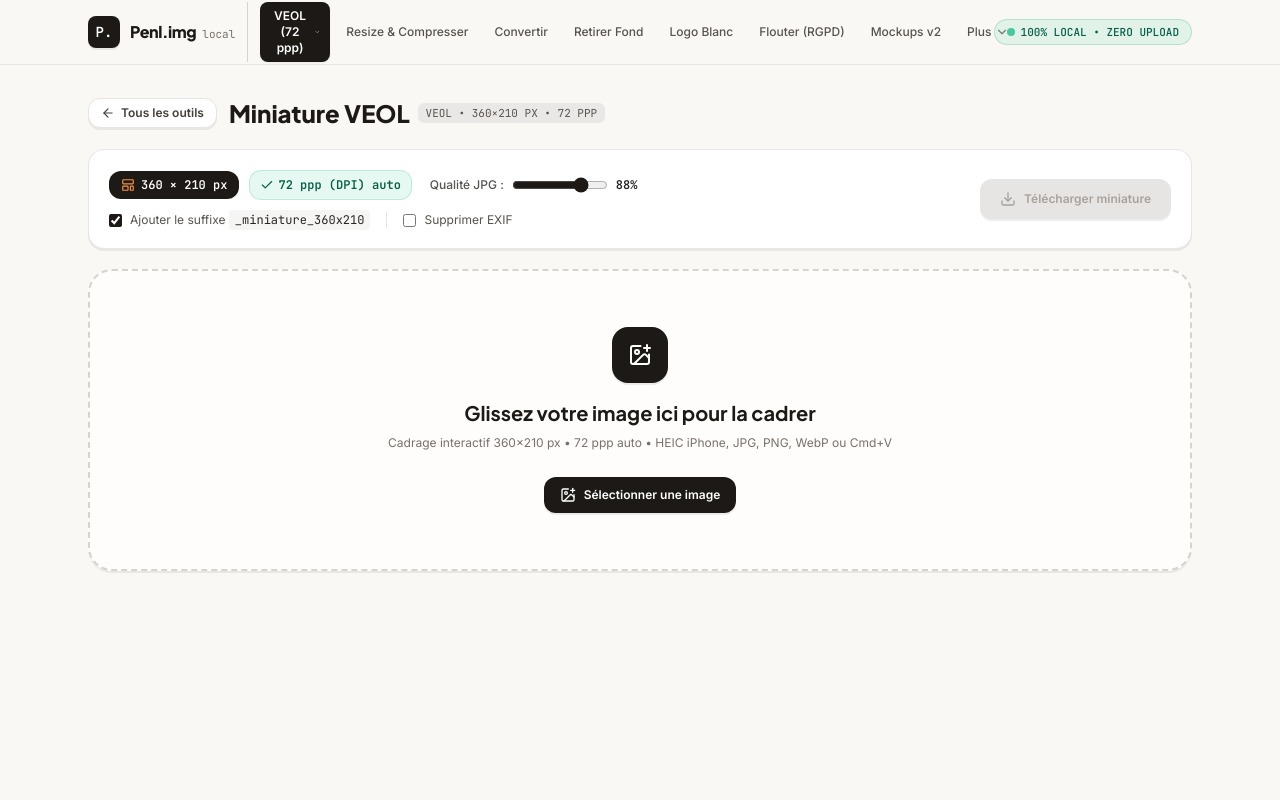
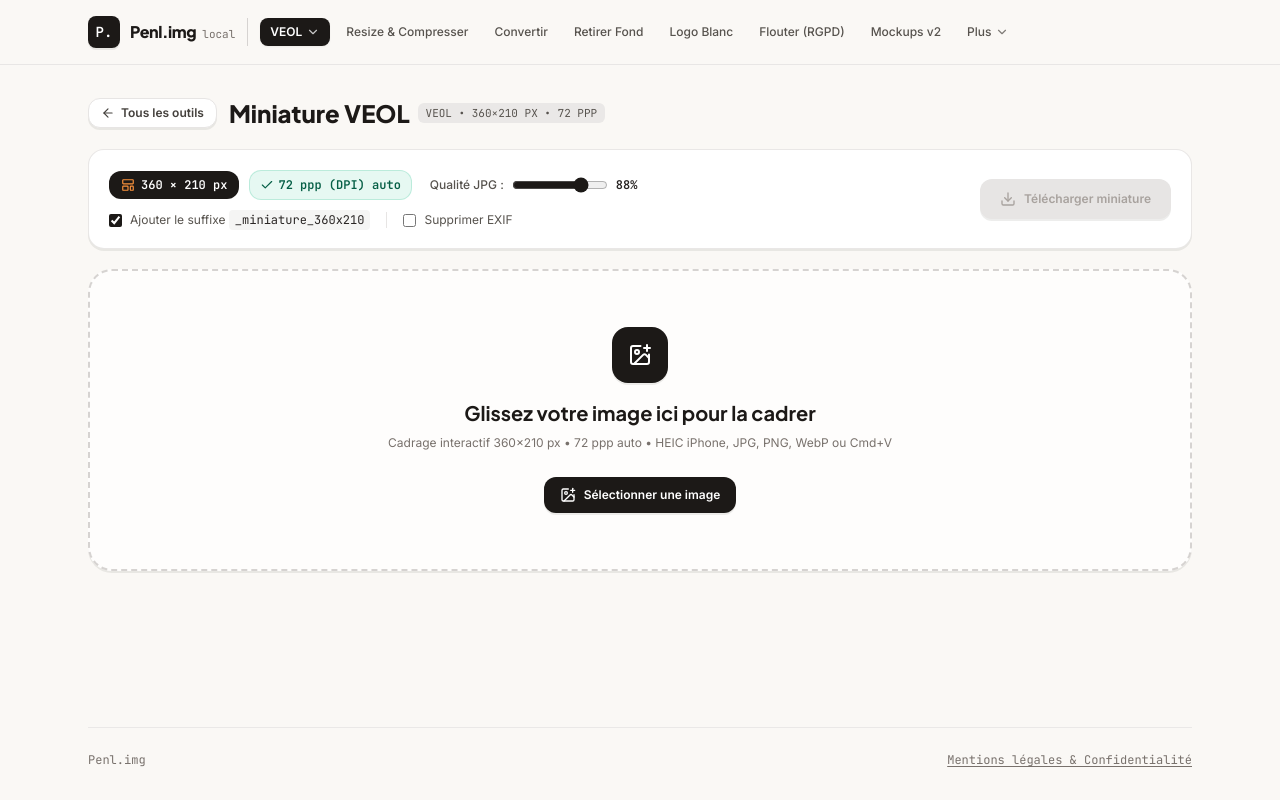
Before and after one commit to LaTMacchiato/penl-img, a React (Vite) app: page / in a window 1280 px wide. Both pictures are taken after a click on the button 267 px from the left and 424 px from the top of the page. Built offline with nearby package versions, Linux system fonts and the light colour scheme.

Commit message:
chore(ui,legal): update privacy legal notice, simplify footer, and fix VEOL header layout

```diff
--- a/public/sw.js
+++ b/public/sw.js
@@ -1,4 +1,4 @@
-const CACHE_NAME = 'penl-img-cache-v7';
+const CACHE_NAME = 'penl-img-cache-v8';
 
 self.addEventListener('install', (event) => {
   self.skipWaiting();
--- a/src/App.tsx
+++ b/src/App.tsx
@@ -995,15 +995,11 @@ export function App() {
         selectedTool={selectedTool}
         itemsCount={items.length}
         onRequestSelectTool={handleRequestSelectTool}
-        onOpenLegal={() => setIsLegalModalOpen(true)}
       />
 
       {/* VIEW 1: GOAL-ORIENTED HOME HUB */}
       {!selectedTool ? (
-        <HomeHub
-          onSelectTool={(id) => applyToolSelectionImmediate(id)}
-          onOpenLegal={() => setIsLegalModalOpen(true)}
-        />
+        <HomeHub onSelectTool={(id) => applyToolSelectionImmediate(id)} />
       ) : (
         /* VIEW 2: FOCUSED SINGLE-RESULT WORKSPACE */
         <main className="flex-1 max-w-6xl w-full mx-auto px-4 sm:px-6 py-8 flex flex-col gap-5">
@@ -1212,6 +1208,20 @@ export function App() {
         </main>
       )}
 
+      {/* Shared Footer */}
+      <footer className="max-w-6xl w-full mx-auto px-4 sm:px-6 mt-auto pt-6 pb-8">
+        <div className="pt-6 border-t border-stone-200/80 flex flex-wrap items-center justify-between gap-4 text-xs text-stone-500 font-mono">
+          <span>Penl.img</span>
+          <button
+            type="button"
+            onClick={() => setIsLegalModalOpen(true)}
+            className="hover:text-stone-900 underline underline-offset-2 transition cursor-pointer"
+          >
+            Mentions légales &amp; Confidentialité
+          </button>
+        </div>
+      </footer>
+
       {/* Interactive Inspector Modal */}
       <InspectorModal
         item={inspectedItem}
--- a/src/components/HeaderNav.tsx
+++ b/src/components/HeaderNav.tsx
@@ -1,4 +1,4 @@
-import React, { useState } from 'react';
+import React, { useEffect, useRef, useState } from 'react';
 import { ToolId } from '../types';
 import { ALL_TOOLS, VEOL_TOOLS, MAIN_TOOLS } from '../data/tools';
 import { ExternalLink, ChevronDown, Menu, X } from 'lucide-react';
@@ -7,25 +7,49 @@ interface HeaderNavProps {
   selectedTool: ToolId | null;
   itemsCount: number;
   onRequestSelectTool: (toolId: ToolId | null) => void;
-  onOpenLegal: () => void;
 }
 
 export const HeaderNav: React.FC<HeaderNavProps> = ({
   selectedTool,
   itemsCount,
   onRequestSelectTool,
-  onOpenLegal,
 }) => {
   const [mobileMenuOpen, setMobileMenuOpen] = useState(false);
   const [openDesktopGroup, setOpenDesktopGroup] = useState<'veol' | 'tools' | null>(null);
+  const navRef = useRef<HTMLElement>(null);
 
   const activeMeta = ALL_TOOLS.find((t) => t.id === selectedTool) || null;
+
+  useEffect(() => {
+    if (!openDesktopGroup) return;
+
+    const handlePointerDown = (e: PointerEvent) => {
+      if (navRef.current && !navRef.current.contains(e.target as Node)) {
+        setOpenDesktopGroup(null);
+      }
+    };
+
+    const handleKeyDown = (e: KeyboardEvent) => {
+      if (e.key === 'Escape') {
+        setOpenDesktopGroup(null);
+      }
+    };
+
+    document.addEventListener('pointerdown', handlePointerDown);
+    document.addEventListener('keydown', handleKeyDown);
+    return () => {
+      document.removeEventListener('pointerdown', handlePointerDown);
+      document.removeEventListener('keydown', handleKeyDown);
+    };
+  }, [openDesktopGroup]);
 
   const handleSelect = (id: ToolId | null) => {
     setMobileMenuOpen(false);
     setOpenDesktopGroup(null);
     onRequestSelectTool(id);
   };
+
+  const showRightActions = (itemsCount > 0 && !selectedTool) || Boolean(selectedTool);
 
   return (
     <header className="sticky top-0 z-30 border-b border-stone-200/90 bg-[#FAF8F5]/95 backdrop-blur-md">
@@ -52,29 +76,37 @@ export const HeaderNav: React.FC<HeaderNavProps> = ({
           {/* Desktop categorized quick switcher when inside a tool */}
           {selectedTool && (
             <nav
+              ref={navRef}
               aria-label="Navigation rapide des outils"
-              className="hidden lg:flex items-center gap-1.5 pl-3 border-l border-stone-300"
+              className="hidden lg:flex items-center gap-1.5 pl-3 border-l border-stone-300 shrink-0"
             >
               {/* VEOL Dropdown */}
-              <div className="relative">
+              <div className="relative shrink-0">
                 <button
                   type="button"
+                  aria-expanded={openDesktopGroup === 'veol'}
+                  aria-controls="header-veol-menu"
+                  aria-current={activeMeta?.category === 'veol' ? 'true' : undefined}
                   onClick={() => setOpenDesktopGroup((g) => (g === 'veol' ? null : 'veol'))}
-                  className={`inline-flex items-center gap-1 px-2.5 py-1.5 rounded-lg text-xs font-semibold transition cursor-pointer ${
+                  className={`inline-flex items-center gap-1 px-2.5 py-1.5 rounded-lg text-xs font-semibold transition cursor-pointer whitespace-nowrap shrink-0 ${
                     activeMeta?.category === 'veol'
                       ? 'bg-stone-900 text-white shadow-sm'
                       : 'text-stone-600 hover:text-stone-900 hover:bg-stone-200/60'
                   }`}
                 >
-                  <span>VEOL (72 ppp)</span>
-                  <ChevronDown className="w-3.5 h-3.5 opacity-75" />
+                  <span>VEOL</span>
+                  <ChevronDown className="w-3.5 h-3.5 opacity-75 shrink-0" aria-hidden="true" />
                 </button>
                 {openDesktopGroup === 'veol' && (
-                  <div className="absolute left-0 mt-1.5 w-60 bg-white rounded-2xl shadow-xl border border-stone-200 p-1.5 z-40">
+                  <div
+                    id="header-veol-menu"
+                    className="absolute left-0 mt-1.5 w-60 bg-white rounded-2xl shadow-xl border border-stone-200 p-1.5 z-40"
+                  >
                     {VEOL_TOOLS.map((t) => (
                       <button
                         key={t.id}
                         type="button"
+                        aria-current={selectedTool === t.id ? 'page' : undefined}
                         onClick={() => handleSelect(t.id)}
                         className={`w-full text-left px-3 py-2 rounded-xl text-xs font-semibold flex items-center gap-2.5 transition cursor-pointer ${
                           selectedTool === t.id
@@ -108,8 +140,9 @@ export const HeaderNav: React.FC<HeaderNavProps> = ({
                 <button
                   key={t.id}
                   type="button"
+                  aria-current={selectedTool === t.id ? 'page' : undefined}
                   onClick={() => handleSelect(t.id)}
-                  className={`px-2.5 py-1.5 rounded-lg text-xs font-medium transition cursor-pointer whitespace-nowrap ${
+                  className={`px-2.5 py-1.5 rounded-lg text-xs font-medium transition cursor-pointer whitespace-nowrap shrink-0 ${
                     selectedTool === t.id
                       ? 'bg-stone-900 text-white shadow-sm font-semibold'
                       : 'text-stone-600 hover:text-stone-900 hover:bg-stone-200/60'
@@ -120,21 +153,26 @@ export const HeaderNav: React.FC<HeaderNavProps> = ({
               ))}
 
               {/* More tools dropdown */}
-              <div className="relative">
+              <div className="relative shrink-0">
                 <button
                   type="button"
+                  aria-expanded={openDesktopGroup === 'tools'}
+                  aria-controls="header-more-menu"
                   onClick={() => setOpenDesktopGroup((g) => (g === 'tools' ? null : 'tools'))}
-                  className={`inline-flex items-center gap-1 px-2.5 py-1.5 rounded-lg text-xs font-medium transition cursor-pointer ${
+                  className={`inline-flex items-center gap-1 px-2.5 py-1.5 rounded-lg text-xs font-medium transition cursor-pointer whitespace-nowrap shrink-0 ${
                     selectedTool === 'crop' || selectedTool === 'rename'
                       ? 'bg-stone-900 text-white shadow-sm font-semibold'
                       : 'text-stone-600 hover:text-stone-900 hover:bg-stone-200/60'
                   }`}
                 >
                   <span>Plus</span>
-                  <ChevronDown className="w-3.5 h-3.5 opacity-75" />
+                  <ChevronDown className="w-3.5 h-3.5 opacity-75 shrink-0" aria-hidden="true" />
                 </button>
                 {openDesktopGroup === 'tools' && (
-                  <div className="absolute right-0 mt-1.5 w-56 bg-white rounded-2xl shadow-xl border border-stone-200 p-1.5 z-40">
+                  <div
+                    id="header-more-menu"
+                    className="absolute right-0 mt-1.5 w-56 bg-white rounded-2xl shadow-xl border border-stone-200 p-1.5 z-40"
+                  >
                     {MAIN_TOOLS.filter((t) => ['crop', 'rename', 'qrcode'].includes(t.id)).map((t) =>
                       t.externalUrl ? (
                         <a
@@ -154,6 +192,7 @@ export const HeaderNav: React.FC<HeaderNavProps> = ({
                         <button
                           key={t.id}
                           type="button"
+                          aria-current={selectedTool === t.id ? 'page' : undefined}
                           onClick={() => handleSelect(t.id)}
                           className={`w-full text-left px-3 py-2 rounded-xl text-xs font-semibold flex items-center gap-2 transition cursor-pointer ${
                             selectedTool === t.id
@@ -175,7 +214,8 @@ export const HeaderNav: React.FC<HeaderNavProps> = ({
           )}
         </div>
 
-        <div className="flex items-center gap-2 shrink-0">
+        {showRightActions && (
+          <div className={`flex items-center gap-2 shrink-0 ${selectedTool ? 'lg:hidden' : ''}`}>
             {itemsCount > 0 && !selectedTool && (
               <span className="font-mono text-xs px-2.5 py-1 rounded-full bg-orange-100 text-orange-800 border border-orange-200 font-medium whitespace-nowrap">
                 {itemsCount} fichier{itemsCount > 1 ? 's' : ''}
@@ -195,18 +235,8 @@ export const HeaderNav: React.FC<HeaderNavProps> = ({
                 <span>Outils</span>
               </button>
             )}
-
-          <button
-            type="button"
-            onClick={onOpenLegal}
-            className="inline-flex items-center gap-1.5 px-3 py-1 rounded-full bg-emerald-500/10 hover:bg-emerald-500/20 border border-emerald-600/20 text-emerald-800 font-mono text-[11px] font-medium transition whitespace-nowrap cursor-pointer"
-            title="Architecture 100% Locale • Voir les mentions légales & confidentialité"
-          >
-            <span className="w-2 h-2 rounded-full bg-emerald-500 animate-pulse" />
-            <span className="hidden sm:inline">100% LOCAL • ZERO UPLOAD</span>
-            <span className="sm:hidden">100% LOCAL</span>
-          </button>
           </div>
+        )}
       </div>
 
       {/* Responsive Mobile/Tablet Tool Drawer */}
@@ -215,13 +245,14 @@ export const HeaderNav: React.FC<HeaderNavProps> = ({
           <div className="max-w-6xl mx-auto space-y-3">
             <div>
               <div className="font-mono text-[10px] font-bold uppercase tracking-wider text-stone-400 mb-1.5">
-                Formats rapides VEOL (72 ppp)
+                Formats rapides VEOL
               </div>
               <div className="grid grid-cols-1 sm:grid-cols-3 gap-2">
                 {VEOL_TOOLS.map((t) => (
                   <button
                     key={t.id}
                     type="button"
+                    aria-current={selectedTool === t.id ? 'page' : undefined}
                     onClick={() => handleSelect(t.id)}
                     className={`px-3 py-2 rounded-xl text-xs font-semibold flex items-center gap-2 border text-left transition cursor-pointer ${
                       selectedTool === t.id
```
Also changed, not shown: src/components/HomeHub.tsx (+3 -20 lines), src/components/LegalModal.tsx (+17 -9 lines). Lines whose indentation alone changed are shown as unchanged.
